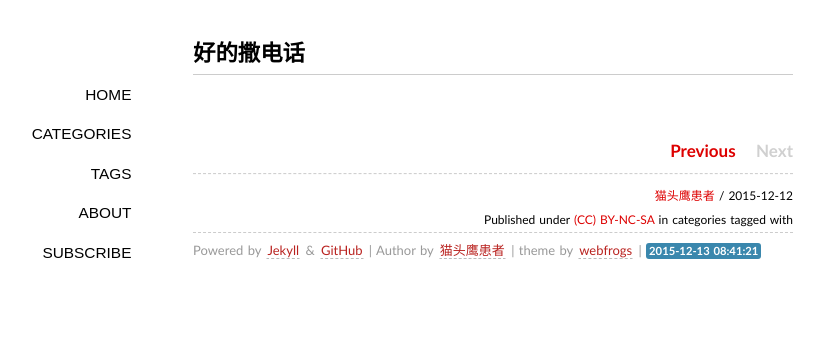
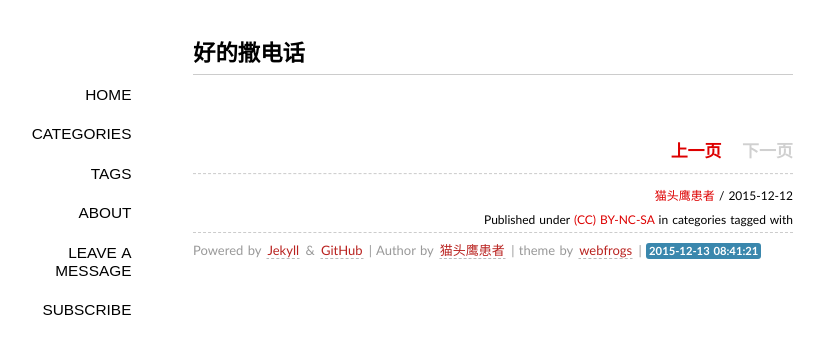
Before and after one commit to NightKs/NightKs.github.io, a Jekyll site: the page built from _posts/2015-12-13-hao-de-sa-dian-hua.md, in a window 1280 px wide. Shown: the top 354 px of the page, without its empty margins (147-971 px from the left). Built offline with Jekyll 4.4.1, drawn with Linux system fonts in a browser that asks for light colours; some web fonts are replaced; Markdown is read by kramdown in place of the engine named in the settings; comment, search, counter and statistics services are not loaded.

Commit message:
加留言页面

```diff
--- a/_layouts/default.html
+++ b/_layouts/default.html
@@ -47,6 +47,7 @@
         <span><a title="categories" class="" href="/categories/">Categories</a></span>
         <span><a title="tags" class="" href="/tags/">Tags</a></span>
         <span><a title="about" class="" href="/about/">About</a></span>
+        <span><a title="留言交流" class="" href="/guestbook/">leave a message</a></span>
         <!-- <span><a title="links" class="" href="/links/">Links</a></span> -->
         <span><a title="subscribe by RSS" class="" href="/feed/">Subscribe</a></span>
         </nav>
--- a/_layouts/post.html
+++ b/_layouts/post.html
@@ -10,9 +11,9 @@
 <br/>
 <br/>
 <span>
-	<a {% if page.previous %} href="{{ site.url }}{{ page.previous.url }}" class="pageNav"{% endif %} {% unless page.previous %} class="pageNavInvalid" {% endunless %} >Previous</a>
+	<a {% if page.previous %} href="{{ site.url }}{{ page.previous.url }}" class="pageNav"{% endif %} {% unless page.previous %} class="pageNavInvalid" {% endunless %} >上一页</a>
 	&nbsp;&nbsp;&nbsp;
-	<a {% if page.next %} href="{{ site.url }}{{ page.next.url }}" class="pageNav"{% endif %} {% unless page.next %} class="pageNavInvalid" {% endunless %} >Next</a>
+	<a {% if page.next %} href="{{ site.url }}{{ page.next.url }}" class="pageNav"{% endif %} {% unless page.next %} class="pageNavInvalid" {% endunless %} >下一页</a>
 </span>
 <hr>
 <span class="author">
@@ -43,6 +44,7 @@
 </span>
 {% endif %}
 </section>
+{% include comments.md %}
 <!--
 <script type="text/javascript">
 $(function(){
```
Also changed, not shown: other parts of _layouts/post.html (+1 -0 lines).
